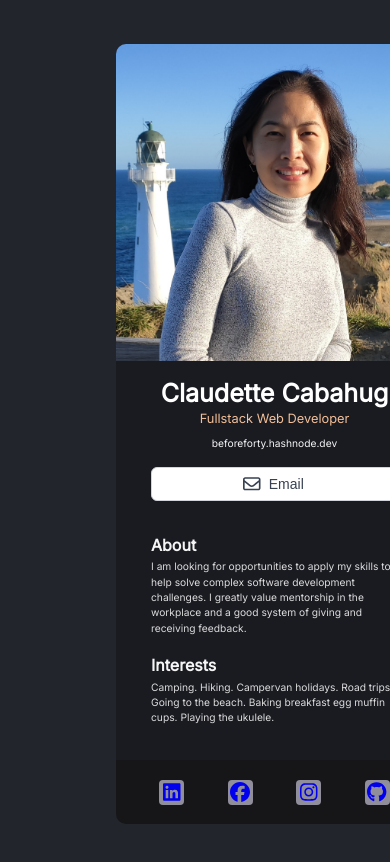
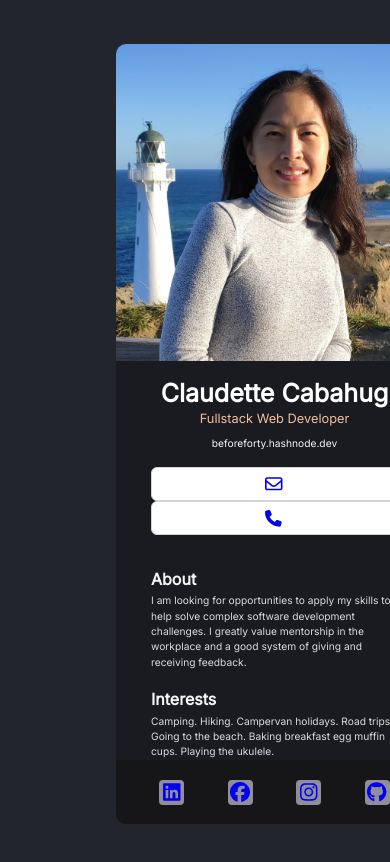
Before and after one commit to claudette-cabahug/my-digital-business-card, a React (Create React App) app: page / in a window 390 px wide. Shown: the top 862 px of the page. Built offline with nearby package versions, Linux system fonts and the light colour scheme.

Commit message:
created two buttons button for email with mailto functionality button for phone with tel functionality added an icon for both buttons

```diff
--- a/src/components/Info.jsx
+++ b/src/components/Info.jsx
@@ -4,6 +4,7 @@ import About from './About'
 import Interests from './Interests'
 import { faEnvelope } from "@fortawesome/free-regular-svg-icons";
 import { FontAwesomeIcon } from "@fortawesome/react-fontawesome";
+import { faPhone } from "@fortawesome/free-solid-svg-icons";
 
 export default function Info() {
   let url ="https://beforeforty.hashnode.dev/"
@@ -15,10 +16,18 @@ export default function Info() {
         <h1 className="details--name">Claudette Cabahug</h1>
         <h3 className="details--job_title">Fullstack Web Developer</h3>
         <a className="url--blogsite" href={url}>beforeforty.hashnode.dev</a>
-        <button className="email--text">
-          <FontAwesomeIcon icon={faEnvelope} size="lg"/>
-          Email
-        </button>
+        <div className="button-div">
+          <button className="email--text">
+              <a href="mailto:claudette.cabahug@outlook.com?subject=Hello">
+                <FontAwesomeIcon icon={faEnvelope} size="lg"/>
+              </a>
+          </button>
+          <button>
+              <a href="tel:+64211443593">
+                <FontAwesomeIcon icon={faPhone} size="lg"/>
+              </a>
+          </button>
+        </div>
         <div className="details--inner_container">
           <About />
           <Interests />
```
